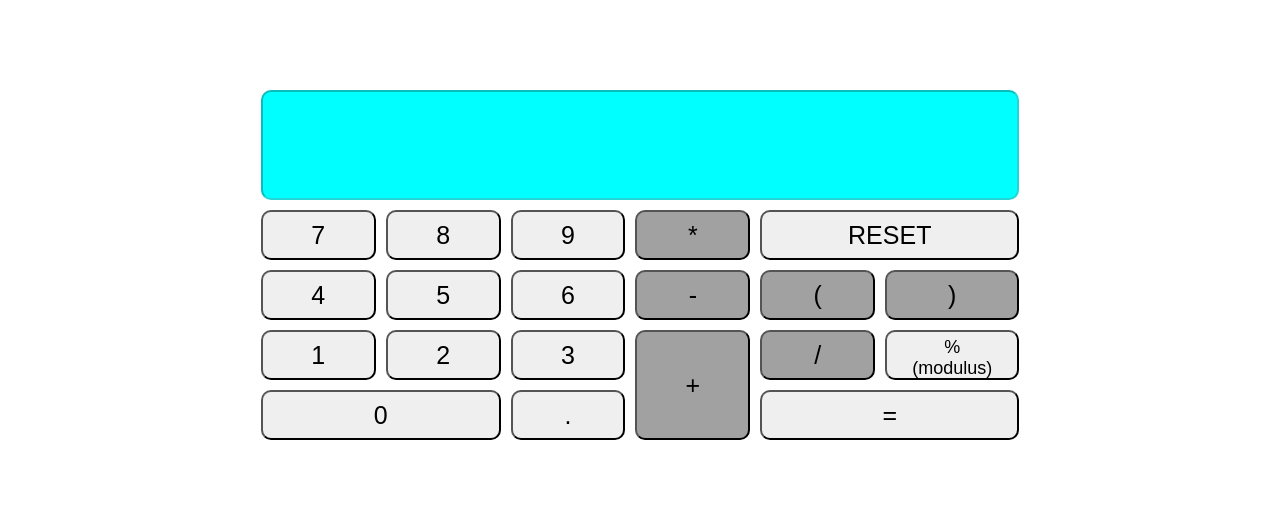
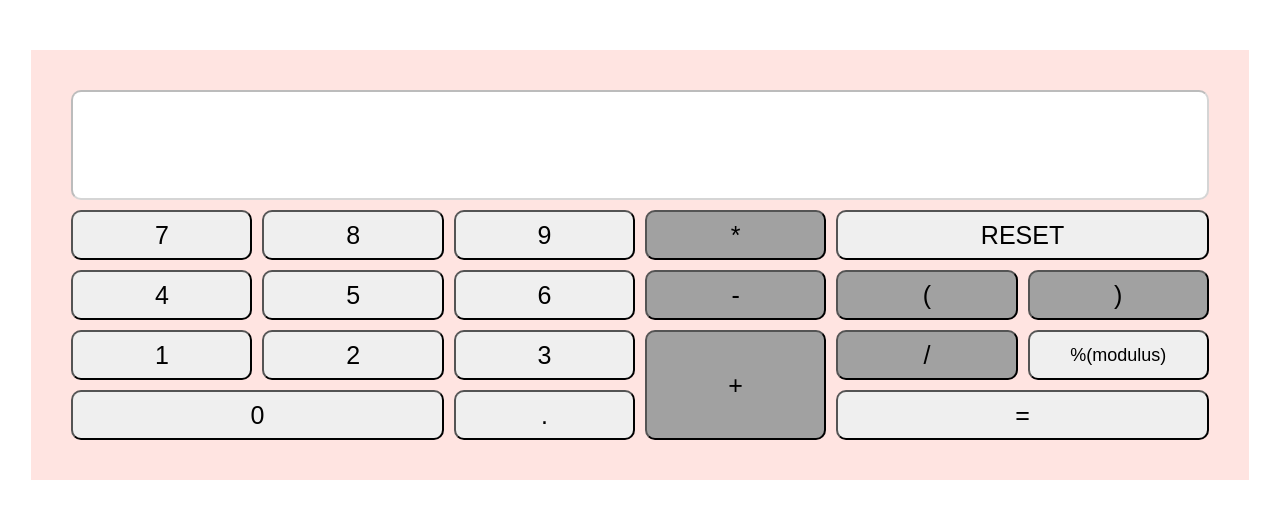
Before and after one commit to elkana-ltobing/basicCalc, a plain HTML site: page index.html in a window 1280 px wide. Drawn offline with Linux system fonts and the light colour scheme.

Commit message:
update calc

```diff
--- a/style.css
+++ b/style.css
@@ -3,15 +3,16 @@
     grid-template-columns: repeat(6, 1fr);
     grid-template-rows: repeat(6, 50px);
     grid-gap: 10px;
-    width: 60%;
+    width: 90%;
     margin: 50px auto;
     padding: 40px;
+    background-color: mistyrose;
 }
 
 .itemlayar {
-    background-color: cyan;
+    background-color: white;
     display: grid;
-    grid-column: 1 / -1;
+    grid-column: span 6;
     grid-row: span 2;
     text-align: right;
     font-family: sans-serif;
@@ -39,11 +40,9 @@
 .btn {
     font-size: 25px;
     border-radius: 10px;
-    padding: 5px 25px;
 }
 
 .itemmodulus {
     font-size: 18px;
     border-radius: 10px;
-    padding: 5px 25px;
 }
```
